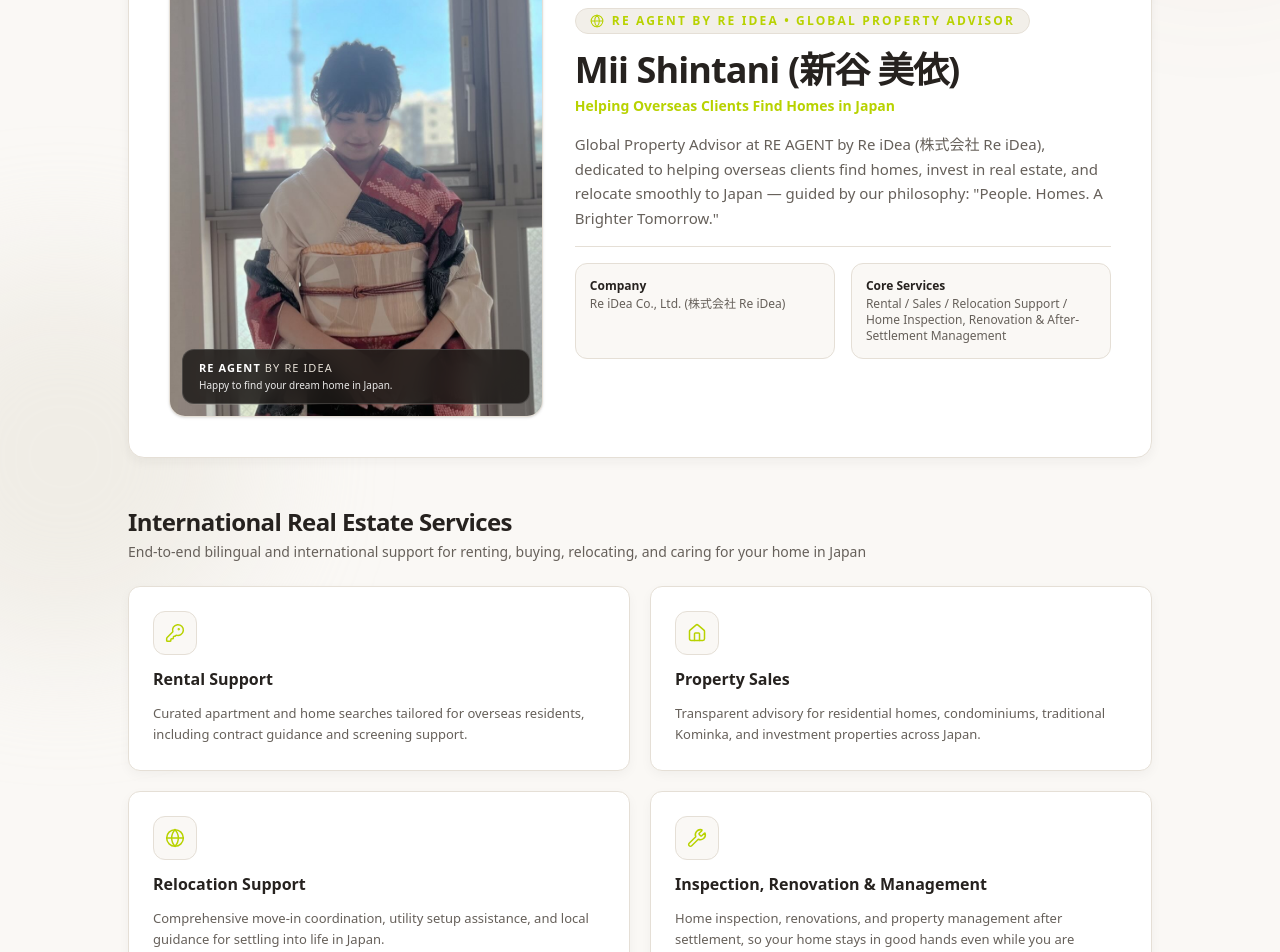
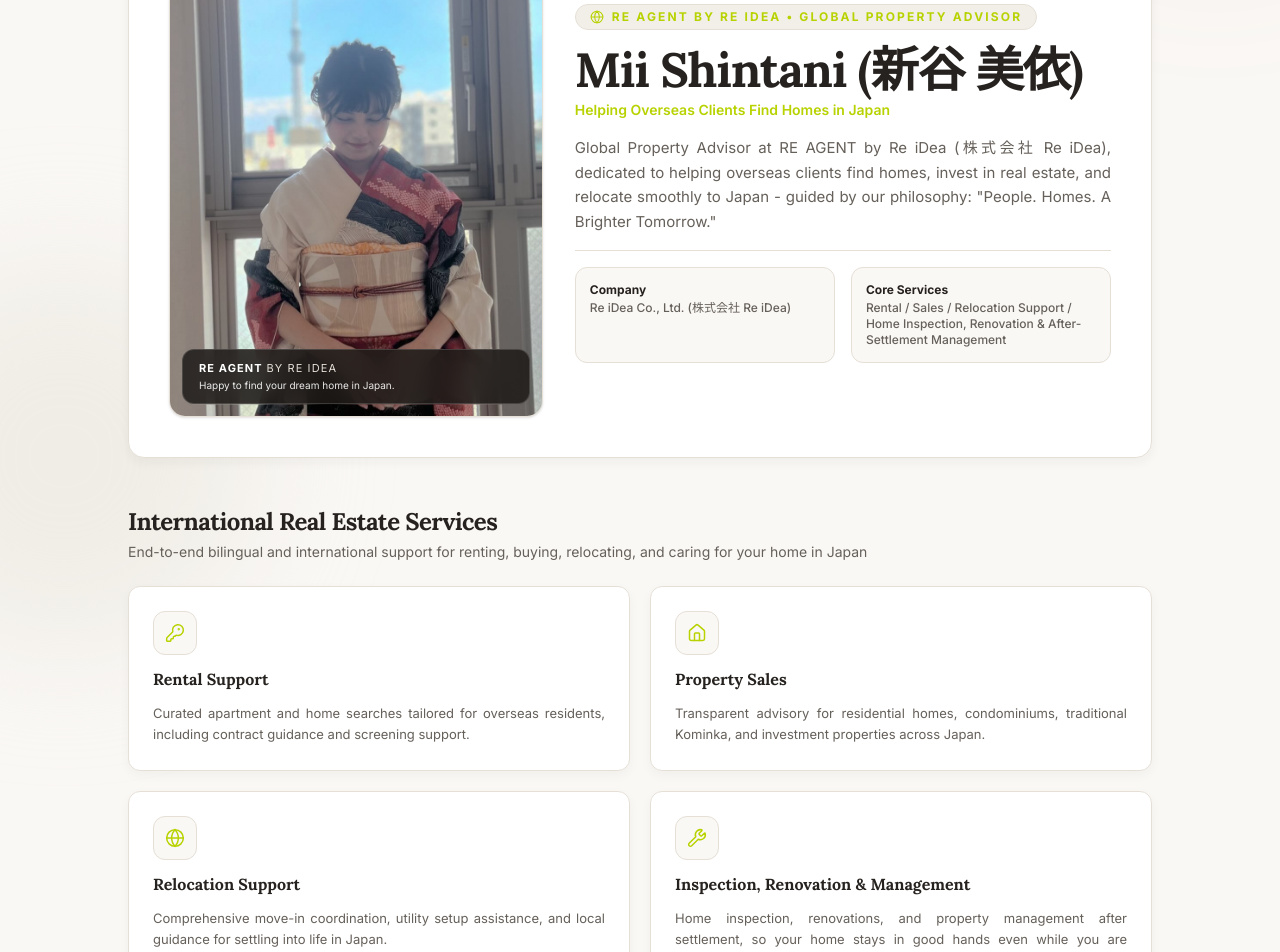
Before and after one commit to TranGiaBao2984/WebsiteBDS, a Next.js app: page /about in a window 1280 px wide. Shown: the part 280-1232 px from the top of the page. Built offline with nearby package versions, Linux system fonts and the light colour scheme.

Commit message:
Đổi font

```diff
--- a/app/components/Footer.tsx
+++ b/app/components/Footer.tsx
@@ -83,7 +83,7 @@ export default function Footer() {
               <h2 className="font-serif text-2xl font-semibold tracking-tight text-[#26221F] sm:text-3xl">
                 {labels.title}
               </h2>
-              <p className="text-xs font-semibold italic text-[#B8D200] sm:text-sm">
+              <p className="text-xs font-semibold italic text-[#B8D200] sm:text-4xl">
                 “{SITE.slogan}”
               </p>
               <p className="pt-1 text-xs leading-relaxed text-[#66605A] sm:text-sm">
--- a/app/context/index.ts
+++ b/app/context/index.ts
@@ -5,7 +5,7 @@ export const dictionaries = {
     header: {
       home: 'Home',
       properties: 'Properties',
-      aboutMe: 'About Me',
+      aboutMe: 'About Mii',
       buyingInJapan: 'Buying in Japan',
       contact: 'Contact',
       getConsultation: 'Get Free Consultation',
--- a/app/front/vetoi.tsx
+++ b/app/front/vetoi.tsx
@@ -10,7 +10,7 @@ const ABOUT_CONTENT = {
     badge: 'RE AGENT BY RE IDEA • GLOBAL PROPERTY ADVISOR',
     name: 'Mii Shintani (新谷 美依)',
     tagline: 'Helping Overseas Clients Find Homes in Japan',
-    bio: 'Global Property Advisor at RE AGENT by Re iDea (株式会社 Re iDea), dedicated to helping overseas clients find homes, invest in real estate, and relocate smoothly to Japan — guided by our philosophy: "People. Homes. A Brighter Tomorrow."',
+    bio: 'Global Property Advisor at RE AGENT by Re iDea (株式会社 Re iDea), dedicated to helping overseas clients find homes, invest in real estate, and relocate smoothly to Japan - guided by our philosophy: "People. Homes. A Brighter Tomorrow."',
     companyLabel: 'Company',
     companyValue: 'Re iDea Co., Ltd. (株式会社 Re iDea)',
     specialtyLabel: 'Core Services',
@@ -292,7 +292,7 @@ export default function VeToiSection() {
             </span>
 
             <div>
-              <h1 className="font-serif text-3xl font-bold tracking-tight text-[#26221F] sm:text-4xl">
+              <h1 className="font-serif text-3xl font-bold tracking-tight text-[#26221F] sm:text-5xl">
                 {content.name}
               </h1>
               <p className="mt-1.5 text-xs font-semibold text-[#B8D200] sm:text-sm">
@@ -300,7 +300,7 @@ export default function VeToiSection() {
               </p>
             </div>
 
-            <p className="text-sm leading-relaxed text-[#66605A] sm:text-[15px]">
+            <p className="text-justify text-sm leading-relaxed text-[#66605A] sm:text-[15px]">
               {content.bio}
             </p>
 
@@ -337,7 +337,7 @@ export default function VeToiSection() {
               <KeyRoundIcon className="h-5 w-5" />
             </span>
             <h3 className="font-serif text-base font-bold text-[#26221F]">{content.service1Title}</h3>
-            <p className="text-xs leading-relaxed text-[#66605A] sm:text-[13px]">
+            <p className="text-justify text-xs leading-relaxed text-[#66605A] sm:text-[13px]">
               {content.service1Desc}
             </p>
           </div>
@@ -347,7 +347,7 @@ export default function VeToiSection() {
               <HomeIcon className="h-5 w-5" />
             </span>
             <h3 className="font-serif text-base font-bold text-[#26221F]">{content.service2Title}</h3>
-            <p className="text-xs leading-relaxed text-[#66605A] sm:text-[13px]">
+            <p className="text-justify text-xs leading-relaxed text-[#66605A] sm:text-[13px]">
               {content.service2Desc}
             </p>
           </div>
@@ -357,7 +357,7 @@ export default function VeToiSection() {
               <GlobeIcon className="h-5 w-5" />
             </span>
             <h3 className="font-serif text-base font-bold text-[#26221F]">{content.service3Title}</h3>
-            <p className="text-xs leading-relaxed text-[#66605A] sm:text-[13px]">
+            <p className="text-justify text-xs leading-relaxed text-[#66605A] sm:text-[13px]">
               {content.service3Desc}
             </p>
           </div>
@@ -367,7 +367,7 @@ export default function VeToiSection() {
               <WrenchIcon className="h-5 w-5" />
             </span>
             <h3 className="font-serif text-base font-bold text-[#26221F]">{content.service4Title}</h3>
-            <p className="text-xs leading-relaxed text-[#66605A] sm:text-[13px]">
+            <p className="text-justify text-xs leading-relaxed text-[#66605A] sm:text-[13px]">
               {content.service4Desc}
             </p>
           </div>
--- a/app/globals.css
+++ b/app/globals.css
@@ -9,7 +9,7 @@
 @theme {
   --color-background: var(--background);
   --color-foreground: var(--foreground);
-  --font-sans: var(--font-noto-sans), 'Hiragino Sans', 'Yu Gothic', Meiryo, ui-sans-serif, system-ui, sans-serif;
+  --font-sans: var(--font-inter), var(--font-noto-sans-jp), 'Hiragino Sans', 'Yu Gothic', Meiryo, ui-sans-serif, system-ui, sans-serif;
   --font-serif: var(--font-lora), 'Hiragino Mincho ProN', 'Yu Mincho', ui-serif, Georgia, serif;
 }
 
@@ -18,8 +18,3 @@ body {
   color: var(--foreground);
   font-family: var(--font-sans);
 }
-
-@theme inline {
-  --font-serif: var(--font-heading), serif;
-  --font-sans: var(--font-body), sans-serif;
-}
--- a/app/layout.tsx
+++ b/app/layout.tsx
@@ -1,10 +1,16 @@
 import './globals.css';
-import { Noto_Sans, Lora } from 'next/font/google';
+import { Inter, Noto_Sans_JP, Lora } from 'next/font/google';
 
-const notoSans = Noto_Sans({
+const inter = Inter({
   subsets: ['latin', 'vietnamese'],
   display: 'swap',
-  variable: '--font-noto-sans', // globals.css map biến này sang --font-sans
+  variable: '--font-inter',
+});
+
+const notoSansJP = Noto_Sans_JP({
+  subsets: ['latin'],
+  display: 'swap',
+  variable: '--font-noto-sans-jp',
 });
 
 const lora = Lora({
@@ -29,7 +35,7 @@ export default function RootLayout({
     <html
       lang="vi"
       data-scroll-behavior="smooth"
-      className={`scroll-smooth ${notoSans.variable} ${lora.variable}`}
+      className={`scroll-smooth ${inter.variable} ${notoSansJP.variable} ${lora.variable}`}
     >
       <body className="font-sans antialiased min-h-screen bg-background text-foreground flex flex-col justify-between selection:bg-[#d7c4b7]">
         {children}
```
